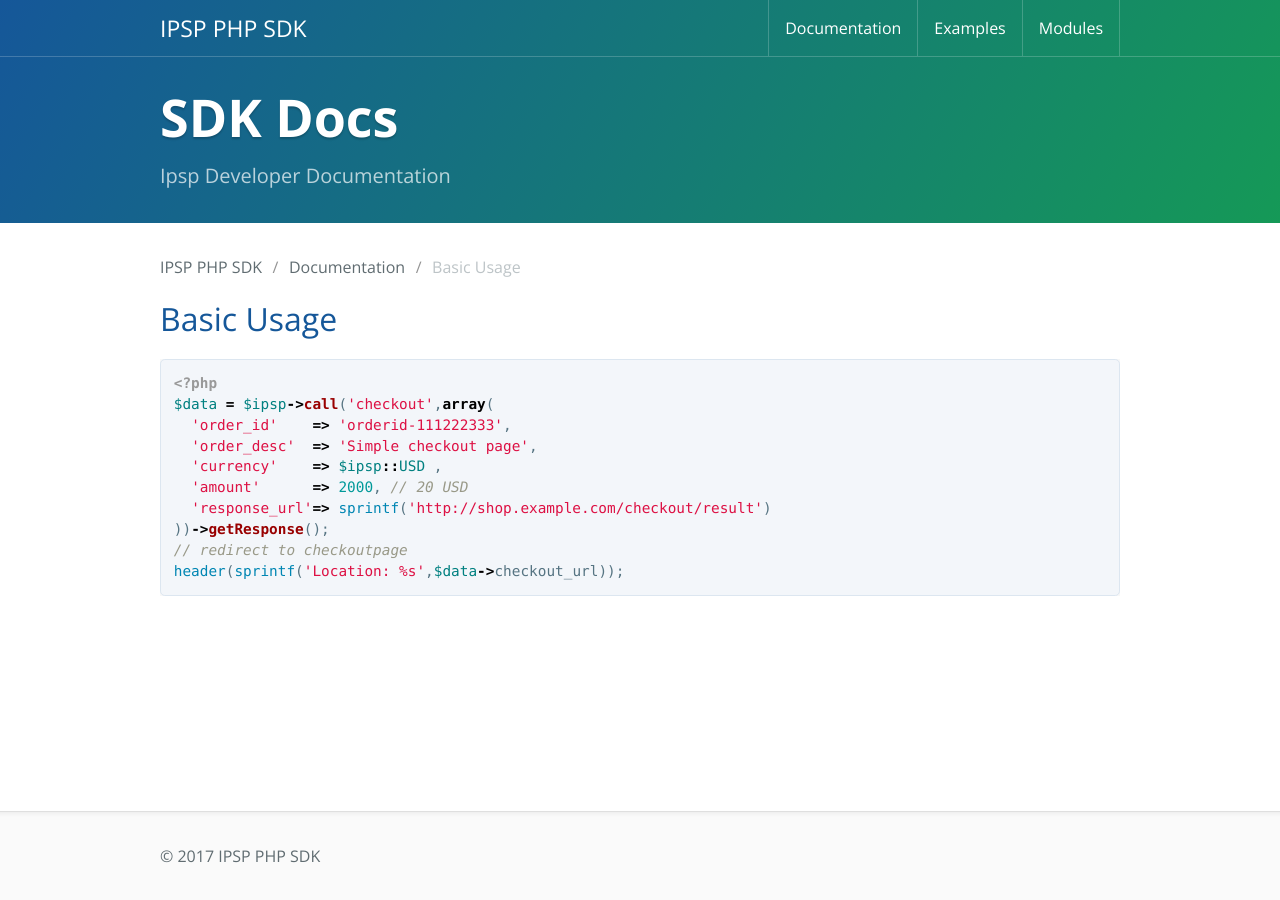
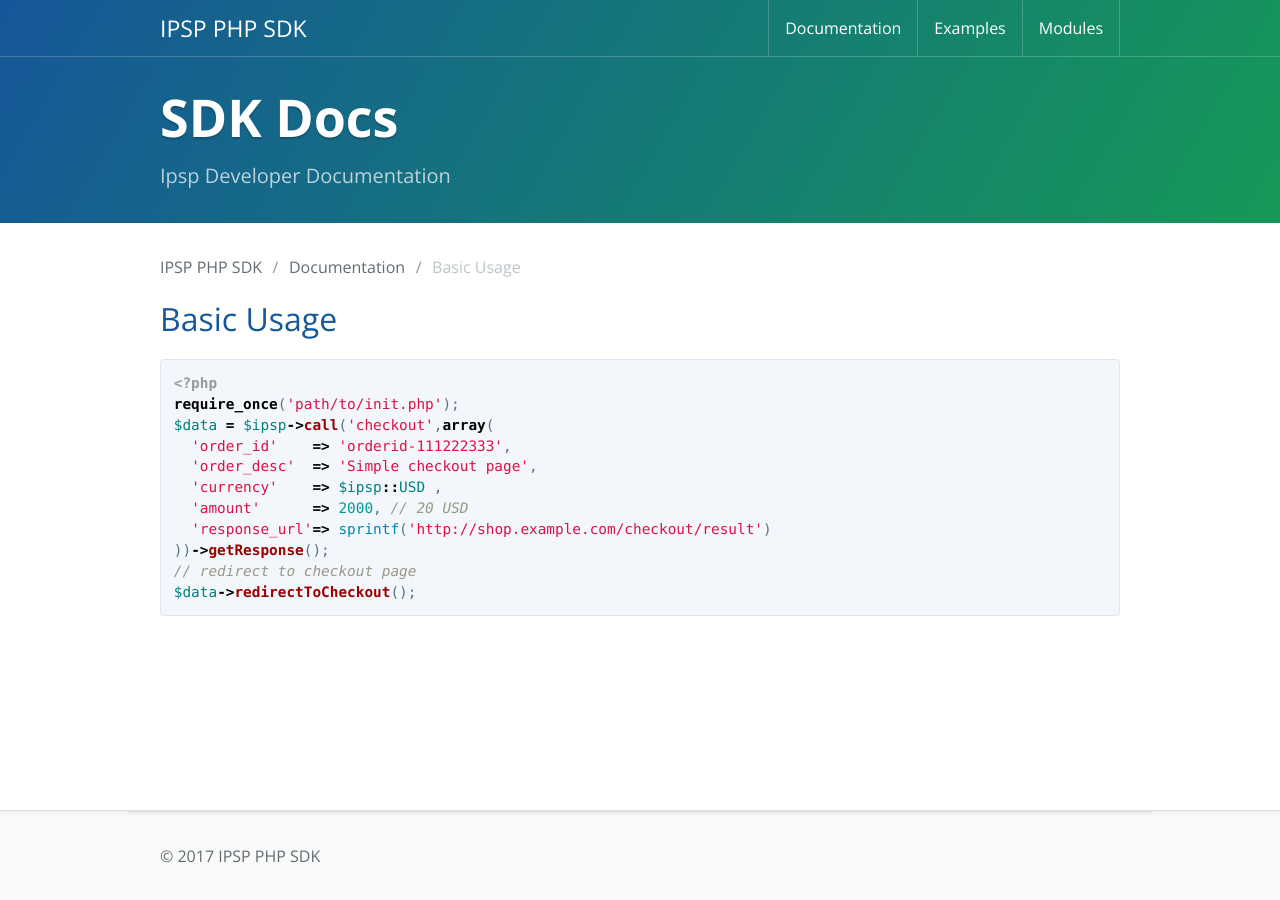
Before and after one commit to kosatyi/ipsp-php, a Jekyll site: the page built from docs/3.basic-usage.md, in a window 1280 px wide. Built offline with Jekyll 4.4.1, drawn with Linux system fonts in a browser that asks for light colours; our own code applies the rules of GitHub Pages for plain Markdown files; part of the change alters nothing that is shown.

Commit message:
update pages

````diff
--- a/_config.yml
+++ b/_config.yml
@@ -11,10 +11,12 @@ baseurl:
 url:          https://ipsp-php.com
 
 styles:
+  - //maxcdn.bootstrapcdn.com/font-awesome/4.7.0/css/font-awesome.min.css
   - //fonts.googleapis.com/css?family=Open+Sans:300,400,700
-  - //maxcdn.bootstrapcdn.com/font-awesome/4.7.0/css/font-awesome.min.css
+  - /assets/css/ipsp.css
   - /assets/css/main.css
-  - /assets/css/ipsp.css
+
+additional_styles:
 
 javascript:
   - /assets/js/jquery.js
--- a/_includes/loader.html
+++ b/_includes/loader.html
@@ -1,3 +1,23 @@
 {% for script in site.javascript %}
 <script defer="defer" src="{{script}}"></script>
 {% endfor %}
+
+<noscript id="deferred-styles">
+{% for style in site.additional_styles %}
+<link rel="stylesheet" type="text/css" href="{{style}}"/>
+{% endfor %}
+</noscript>
+
+<script>
+    var loadDeferredStyles = function() {
+        var addStylesNode  = document.getElementById("deferred-styles");
+        var replacement    = document.createElement("div");
+        replacement.innerHTML = addStylesNode.textContent;
+        document.body.appendChild(replacement);
+        addStylesNode.parentElement.removeChild(addStylesNode);
+    };
+    var raf = requestAnimationFrame || mozRequestAnimationFrame ||
+        webkitRequestAnimationFrame || msRequestAnimationFrame;
+    if (raf) raf(function() { window.setTimeout(loadDeferredStyles, 0); });
+    else window.addEventListener('load', loadDeferredStyles);
+</script>
--- a/_includes/navigation.html
+++ b/_includes/navigation.html
@@ -32,4 +32,4 @@
 {% if links.size > 0 %}
 <ul>{{ links }}</ul>
 {% endif %}
-{% endcapture %}{{menu}}
+{% endcapture %}{{menu | strip_newlines | replace:'    ','' | replace:'    ','' | replace:'  ',' '}}
--- a/docs/3.basic-usage.md
+++ b/docs/3.basic-usage.md
@@ -6,6 +6,7 @@ description:
 
 ```php
 <?php
+require_once('path/to/init.php');
 $data = $ipsp->call('checkout',array(
   'order_id'    => 'orderid-111222333',
   'order_desc'  => 'Simple checkout page',
@@ -13,6 +14,6 @@ $data = $ipsp->call('checkout',array(
   'amount'      => 2000, // 20 USD
   'response_url'=> sprintf('http://shop.example.com/checkout/result')
 ))->getResponse();
-// redirect to checkoutpage
-header(sprintf('Location: %s',$data->checkout_url));
+// redirect to checkout page
+$data->redirectToCheckout();
 ```
````
